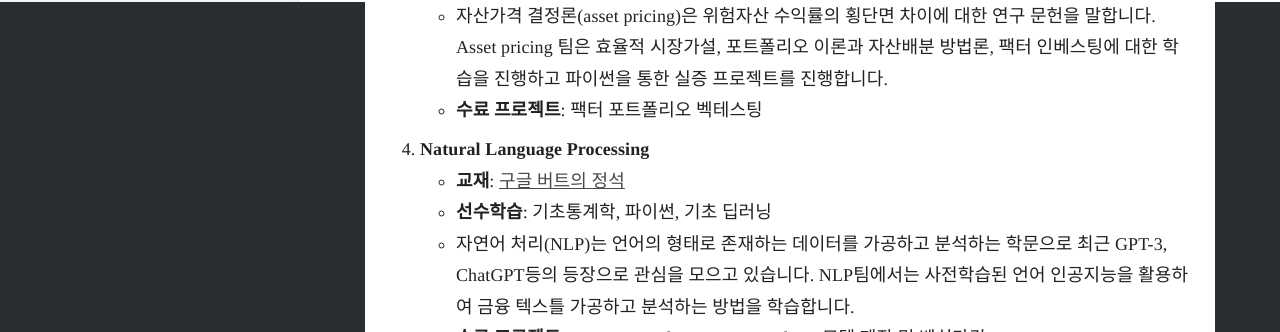
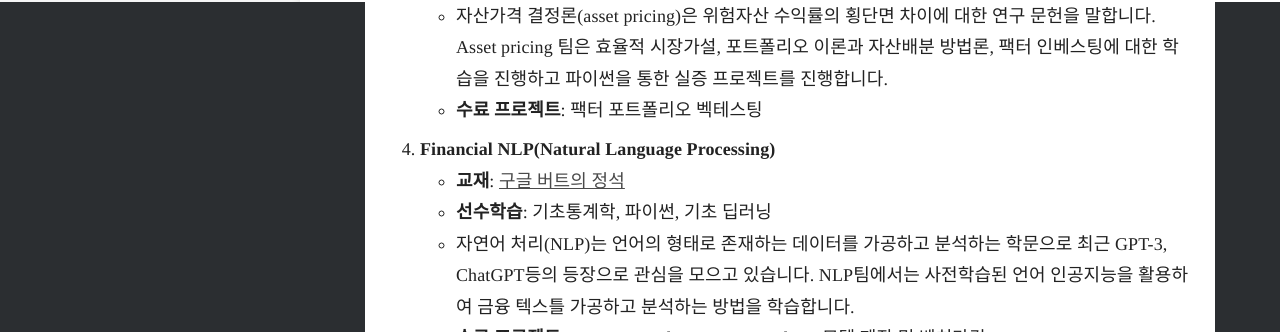
Before and after one commit to Find-A-AI/find-a-ai.github.io, a Jekyll site: the page built from _docs/1.활동 소개/신입 학회원.md, in a window 1280 px wide. Shown: the part 898-1230 px from the top of the page. Built offline with Jekyll 4.4.1, drawn with Linux system fonts in a browser that asks for light colours; some web fonts are replaced.

Commit message:
Update 신입 학회원.md

```diff
--- a/_docs/1.활동 소개/신입 학회원.md
+++ b/_docs/1.활동 소개/신입 학회원.md
@@ -24,7 +24,7 @@ FIND-A의 신입 학회원은 1학기 동안 매주 토요일 1시부터 4시(3
   - 자산가격 결정론(asset pricing)은 위험자산 수익률의 횡단면 차이에 대한 연구 문헌을 말합니다. Asset pricing 팀은 효율적 시장가설, 포트폴리오 이론과 자산배분 방법론, 팩터 인베스팅에 대한 학습을 진행하고 파이썬을 통한 실증 프로젝트를 진행합니다.
   - **수료 프로젝트**: 팩터 포트폴리오 벡테스팅
 
-3. **Natural Language Processing**
+3. **Financial NLP(Natural Language Processing)**
   - **교재**: [구글 버트의 정석](http://www.yes24.com/Product/Goods/104491152)
   - **선수학습**: 기초통계학, 파이썬, 기초 딥러닝
   - 자연어 처리(NLP)는 언어의 형태로 존재하는 데이터를 가공하고 분석하는 학문으로 최근 GPT-3, ChatGPT등의 등장으로 관심을 모으고 있습니다. NLP팀에서는 사전학습된 언어 인공지능을 활용하여 금융 텍스틀 가공하고 분석하는 방법을 학습합니다.
```
